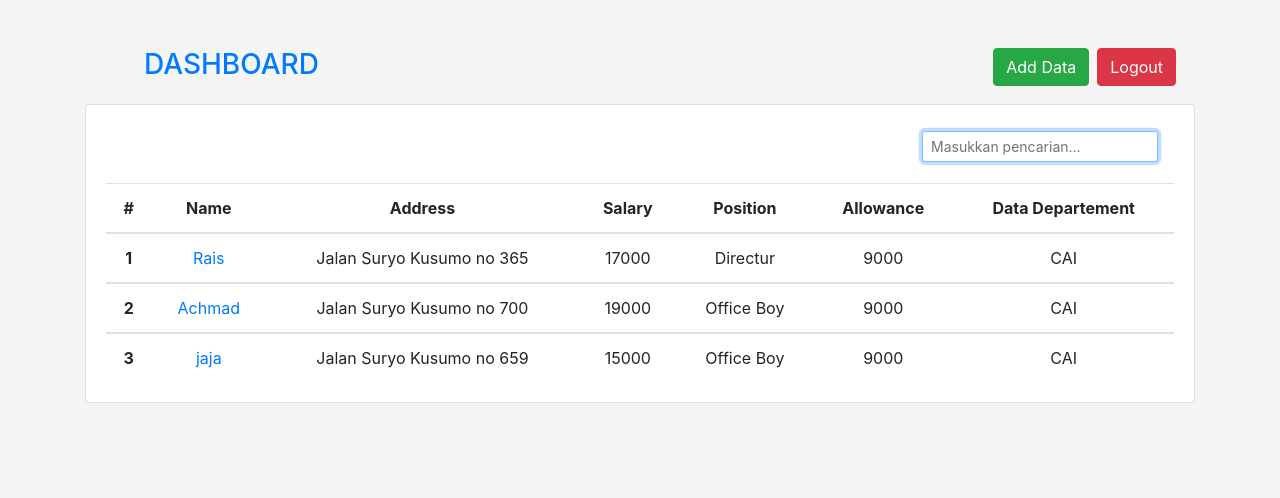
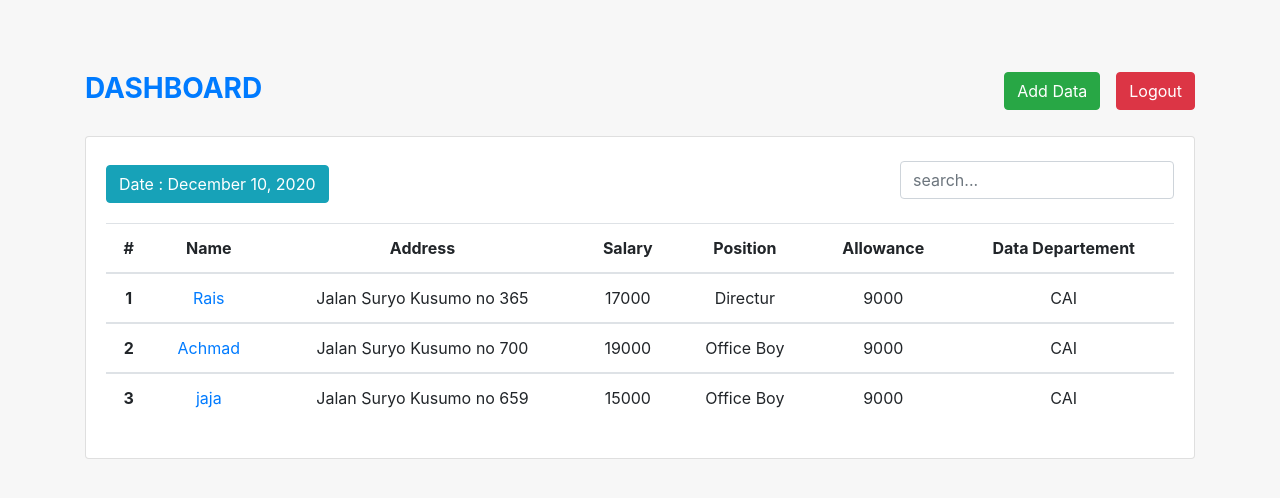
Before and after one commit to NurAchmadShafy/list_data, a PHP site: page /admin_page.php in a window 1280 px wide. Shown: the top 498 px of the page. Run offline with PHP 8.4, Linux system fonts and the light colour scheme; a user stored in the database is signed in; data comes from the database, SQL or seed files in the repository.

Commit message:
update little ui

```diff
--- a/Employee-Management/admin_page.php
+++ b/Employee-Management/admin_page.php
@@ -10,75 +10,78 @@ function logout()
       header("Location:index.php");
   }
 
-if (!isset($_SESSION['login'])) header('LOCATION:login.php');
+  //if (!isset($_SESSION['login'])) header('LOCATION:login.php');
   if (isset($_POST['button'])) logout();
 
   if (isset($_POST['add_data'])) {
       add_data($_POST);
-    header('LOCATION:admin_page.php');
+      header("Refresh:0");
   }
 
   if(isset($_POST['save'])) {
     update_data($_POST);
-  header('LOCATION:admin_page.php');
+    header("Refresh:0");
   }
 
   if(isset($_POST['delete'])){
     delete_data($_POST['id']);
+    header("Refresh:0");
   }
 
-if(isset($_POST['search'])) {
-    $sql = search_data($_POST['keyword']);
-}
 ?>
 
+
 <!DOCTYPE html>
-<html lang="en">
+<html>
 
   <head>
-    <title>Admin Page</title>
+    <title>ADMIN PAGE</title>
+
+    <div>
       <link rel="stylesheet" href="https://cdn.jsdelivr.net/npm/bootstrap@4.5.3/dist/css/bootstrap.min.css" integrity="sha384-TX8t27EcRE3e/ihU7zmQxVncDAy5uIKz4rEkgIXeMed4M0jlfIDPvg6uqKI2xXr2" crossorigin="anonymous">
+      <script src="https://code.jquery.com/jquery-3.5.1.slim.min.js" integrity="sha384-DfXdz2htPH0lsSSs5nCTpuj/zy4C+OGpamoFVy38MVBnE+IbbVYUew+OrCXaRkfj" crossorigin="anonymous"></script>
+      <script src="https://cdn.jsdelivr.net/npm/bootstrap@4.5.3/dist/js/bootstrap.bundle.min.js" integrity="sha384-ho+j7jyWK8fNQe+A12Hb8AhRq26LrZ/JpcUGGOn+Y7RsweNrtN/tE3MoK7ZeZDyx" crossorigin="anonymous"></script>
+    </div>
 
     <style type="text/css">
         body {
-            background-color: #f5f5f5;
+            background-color: #f7f7f7;
         }
     </style>
-    <script src="https://code.jquery.com/jquery-3.5.1.slim.min.js" integrity="sha384-DfXdz2htPH0lsSSs5nCTpuj/zy4C+OGpamoFVy38MVBnE+IbbVYUew+OrCXaRkfj" crossorigin="anonymous"></script>
-    <script src="https://cdn.jsdelivr.net/npm/bootstrap@4.5.3/dist/js/bootstrap.bundle.min.js" integrity="sha384-ho+j7jyWK8fNQe+A12Hb8AhRq26LrZ/JpcUGGOn+Y7RsweNrtN/tE3MoK7ZeZDyx" crossorigin="anonymous"></script>
   </head>
 
   <body>
 
-    <div class="pt-5 mx-sm-5">
-      <div class="float-left ml-5 pl-5 ">
-          <h3><a href="admin_page.php">DASHBOARD</a></h3>
-
+    <div class="container pt-5 mt-4">
+      <div class="float-left">
+        <h3 class="text-primary"><b>DASHBOARD</b></h3>
       </div>
-      <div class="text-center float-right mx-sm-2 pr-5 mr-5">
+      <div class="float-right">
         <form method="POST">
           <input type="submit" name="button" class="btn btn-danger" value="Logout">
         </form>
       </div>
-      <div class="text-center float-right">
+      <div class="float-right pr-3">
         <form method="POST">
           <a href="" class="btn btn-success" data-toggle="modal" data-target="#modal1">Add Data</a>
         </form>
       </div>
     </div>
 
-
-    <!-- LIST TABEL -->
-    <div class="container mt-5 pt-2">
-      <div class="card text-center">
+    <!-- Table Data -->
+    <div class="container pt-5 mt-3">
+      <div class="card">
         <div class="card-body">
-          <form class="form-inline d-flex float-right md-form form-sm mb-3" method="post">
-            <input type="submit" name="search" class="btn btn-link mb-1" value="">
-            <div class="form-group mx-sm-3">
-                <input class="form-control form-control-sm w-40" type="text" aria-label="Search" autofocus autocomplete="off" placeholder="Masukkan pencarian..." name="keyword">
+            <div class="form-inline d-flex float-left md-form form-sm pt-2">
+                <a class="btn btn-info">Date : <?php echo date("F j, Y"); ?></a>
+            </div>
+          <form class="form-inline d-flex float-right md-form form-sm pt-1" method="post">
+            <div class="form-group">
+                <input class="form-control mb-4" id="tableSearch" type="text" placeholder="search...">
             </div>
           </form>
-          <table class="table text-center m-0">
+
+          <table class="table mt-5 text-center">
             <thead>
                   <tr>
                       <th scope="col">#</th>
@@ -93,7 +96,7 @@ if(isset($_POST['search'])) {
 
               <?php foreach ($sql as $data) : ?>
                 <?php $debug = implode(",", $data)?>
-                  <tbody>
+                <tbody id="myTable">
                   <tr>
                     <th><?php echo $data['id'] ?></th>
                     <td>
@@ -109,6 +112,7 @@ if(isset($_POST['search'])) {
               <?php endforeach; ?>
 
           </table>
+
         </div>
       </div>
     </div>
@@ -129,7 +133,8 @@ if(isset($_POST['search'])) {
                             <label for="name" class="text-primary">Name:</label><br>
                             <input type="text" name="name" id="name" class="form-control" required>
                         </div>
-                        <div class="form-group">
+                        <div cla
+                        ss="form-group">
                             <label for="address" class="text-primary">Address:</label><br>
                             <input type="text" name="address" id="address" class="form-control" required>
                         </div>
@@ -209,6 +214,15 @@ if(isset($_POST['search'])) {
 
     <script>
       $(document).ready(function(){
+        $("#tableSearch").on("keyup", function() {
+          var value = $(this).val().toLowerCase();
+          $("#myTable tr").filter(function() {
+            $(this).toggle($(this).text().toLowerCase().indexOf(value) > -1)
+          });
+        });
+      });
+
+      $(document).ready(function(){
             var valuess;
             $(".openEditDialog").click(function() {
               valuess = $(this).attr("data-id");
--- a/Employee-Management/auth.php
+++ b/Employee-Management/auth.php
@@ -53,17 +53,4 @@
         mysqli_query($connect, "DELETE FROM employees where id='$id' ");
         return mysqli_affected_rows($connect);
     }
-
-    function search_data($keyword) {
-      $query = "SELECT * FROM employees
-      WHERE
-      name LIKE '%$keyword%' OR
-      address LIKE '%$keyword%' OR
-      salary LIKE '%$keyword%' OR
-      position LIKE '%$keyword%' OR
-      allowance LIKE '%$keyword%' OR
-      data_departement LIKE '%$keyword%' ";
-
-      return query($query);
-    }
 ?>
```
Also changed, not shown: Employee-Management/index.php (+38 -25 lines), Employee-Management/teams.php (+37 -0 lines), Employee-Management/img/Mirio.jpg (added). Lines whose indentation alone changed are shown as unchanged.
